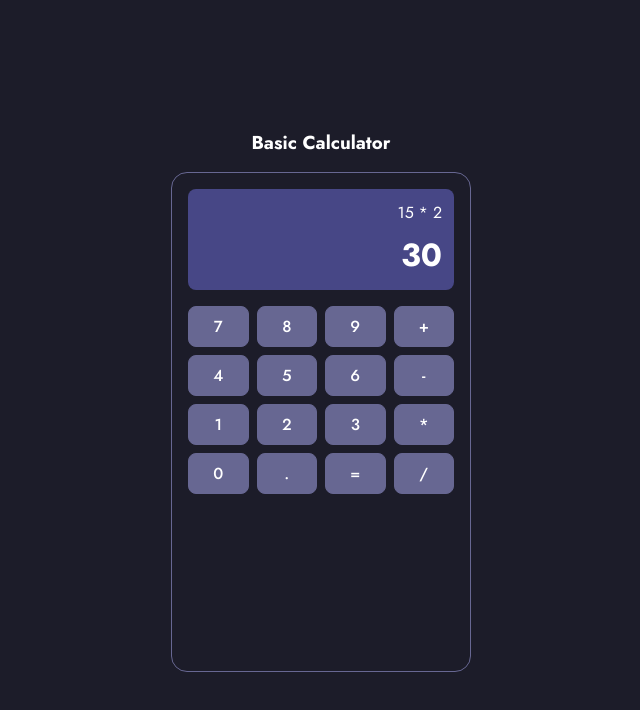
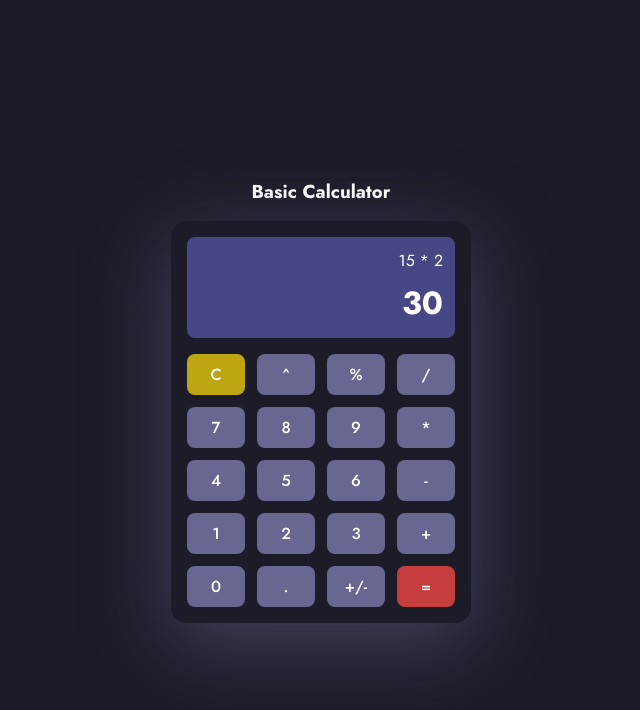
Before and after one commit to vignesh-antony/calculator-app, a React (Create React App) app: page / in a window 1280 px wide. Shown: the top 710 px of the page, without its empty margins (319-959 px from the left). Built offline with nearby package versions, Linux system fonts and the light colour scheme.

Commit message:
feat(calculator): changed button-style and constants

```diff
--- a/src/components/Button.tsx
+++ b/src/components/Button.tsx
@@ -1,42 +1,70 @@
 import React from "react";
 import styled from "styled-components";
+import { COLORS, ColorType } from "../constants";
 
-type ButtonVaraintType = "filled" | "outlined";
+export type ButtonVariantType = "solid" | "outline" | "ghost" | "text";
 
-const StyledButton = styled.button<{ $variant: ButtonVaraintType }>`
+const StyledButton = styled.button<{
+    $variant: ButtonVariantType;
+    $color: ColorType;
+}>`
     padding: 8px 16px;
-    background-color: ${({ $variant }) =>
-        $variant === "filled" ? "#676792" : "#ffffff"};
-    border: 1px solid #676792;
+    border: 1px solid transparent;
     border-radius: 8px;
     cursor: pointer;
-    color: ${({ $variant }) => ($variant === "filled" ? "#ffffff" : "#676792")};
     font-size: 16px;
     font-weight: 500;
     transition: all ease-in-out 0.1s;
     user-select: none;
+    outline: none;
 
-    &:hover {
-        background-color: ${({ $variant }) =>
-            $variant === "filled" ? "#ffffff" : "#676792"};
-        color: ${({ $variant }) =>
-            $variant === "filled" ? "#676792" : "#ffffff"};
-    }
+    ${({ $variant, $color }) =>
+        $variant === "solid" &&
+        `
+        background-color: ${COLORS[$color]?.[500]};
+        color: #ffffff;
+
+        &:hover, &:focus {
+            background-color: ${COLORS[$color]?.[900]};
+            box-shadow: inset 0 0 0 2px ${COLORS[$color]?.[500]};
+        }
+    `}
+
+    ${({ $variant, $color }) =>
+        $variant === "outline" &&
+        `
+        background-color: #ffffff;
+        color: ${COLORS[$color]?.[500]};
+        border-color: ${COLORS[$color]?.[500]};
+
+        &:hover, &:focus {
+            background-color:  ${COLORS[$color]?.[100]};
+        }
+    `}
 `;
 
 interface ButtonProps {
     label: string | number;
     disabled?: boolean;
-    variant?: ButtonVaraintType;
+    variant?: ButtonVariantType;
+    color?: ColorType;
+    onClick?: React.MouseEventHandler<HTMLButtonElement>;
 }
 
 const Button: React.FC<ButtonProps> = ({
     label = "Button Label",
-    variant = "filled",
+    variant = "solid",
+    color = "primary",
     disabled = false,
+    onClick = () => null,
 }) => {
     return (
-        <StyledButton $variant={variant} disabled={disabled}>
+        <StyledButton
+            $variant={variant}
+            $color={color}
+            disabled={disabled}
+            onClick={onClick}
+        >
             {label}
         </StyledButton>
     );
--- a/src/components/Calculator.tsx
+++ b/src/components/Calculator.tsx
@@ -1,50 +1,40 @@
 import React from "react";
-import styled from "styled-components";
 import Button from "./Button";
-import KeyContainer from "./KeyContainer";
 import ResultContainer from "./ResultContainer";
 import { DISPLAY_KEYS } from "../constants";
-
-const StyledCalcutator = styled.div`
-    display: flex;
-    justify-content: center;
-    align-items: center;
-    flex-direction: column;
-    width: 100%;
-    height: 100vh;
-    gap: 16px;
-    background-color: #1c1c29;
-    color: #ffffff;
-`;
-
-const StyledContainer = styled.div`
-    width: 300px;
-    height: 500px;
-    border: 1px solid #676792;
-    border-radius: 16px;
-    padding: 16px;
-    display: flex;
-    flex-direction: column;
-    gap: 16px;
-`;
+import { StyledCalcutator, StyledContainer, StyledKeysWrap } from "../styles";
 
 const Calculator = () => {
+    const handleOnClick = (value: string | number) => () => {
+        console.log(value);
+    };
+
     return (
         <StyledCalcutator>
             <h3>Basic Calculator</h3>
             <StyledContainer>
                 <ResultContainer />
-                <KeyContainer>
-                    {DISPLAY_KEYS.map((displayRow) => {
-                        return displayRow.map((displayKey, idx) => (
+                <StyledKeysWrap>
+                    {DISPLAY_KEYS.map(
+                        (
+                            {
+                                label,
+                                value,
+                                buttonVariant = "solid",
+                                buttonColor = "primary",
+                            },
+                            idx
+                        ) => (
                             <Button
-                                label={displayKey}
+                                label={label}
                                 key={idx}
-                                variant="filled"
+                                variant={buttonVariant}
+                                color={buttonColor}
+                                onClick={handleOnClick(value)}
                             />
-                        ));
-                    })}
-                </KeyContainer>
+                        )
+                    )}
+                </StyledKeysWrap>
             </StyledContainer>
         </StyledCalcutator>
     );
--- a/src/components/KeyContainer.tsx
+++ /dev/null
@@ -1,17 +0,0 @@
-import React from "react";
-import styled from "styled-components";
-
-const StyledKeyContainer = styled.div`
-    display: grid;
-    grid-template-columns: repeat(4, 1fr);
-    grid-template-rows: repeat(4, max-content);
-    grid-gap: 8px;
-`;
-
-const KeyContainer: React.FC<{ children: React.ReactNode }> = ({
-    children,
-}) => {
-    return <StyledKeyContainer>{children}</StyledKeyContainer>;
-};
-
-export default KeyContainer;
--- a/src/constants.ts
+++ b/src/constants.ts
@@ -1,6 +1,151 @@
-export const DISPLAY_KEYS = [
-    [7, 8, 9, "+"],
-    [4, 5, 6, "-"],
-    [1, 2, 3, "*"],
-    [0, ".", "=", "/"],
+import { CSSProperties } from "styled-components";
+import { ButtonVariantType } from "./components/Button";
+
+export type ColorType =
+    | "primary"
+    | "secondary"
+    | "tertiary"
+    | "warning"
+    | "error"
+    | "success"
+    | "special";
+
+export type ColorShade = "100" | "500" | "900";
+
+interface DisplayKeyType {
+    label: string;
+    value: string | number;
+    buttonVariant?: ButtonVariantType;
+    buttonColor?: ColorType;
+}
+
+export const COLORS: {
+    [K in ColorType]?: { [C in ColorShade]?: CSSProperties["color"] };
+} = {
+    primary: {
+        "100": "#e8e8ff",
+        "500": "#676792",
+        "900": "#1c1c29",
+    },
+    secondary: {
+        "100": "#ffe8fc",
+        "500": "#bb2aa3",
+        "900": "#640760",
+    },
+    warning: {
+        "100": "#fdf6cd",
+        "500": "#bea512",
+        "900": "#524007",
+    },
+    error: {
+        "100": "#fdcdcd",
+        "500": "#c53d3d",
+        "900": "#7a0a0a",
+    },
+    success: {
+        "100": "#cdfdcf",
+        "500": "#31a536",
+        "900": "#064e10",
+    },
+    special: {
+        "100": "#cde3fd",
+        "500": "#315aa5",
+        "900": "#061f4e",
+    },
+};
+
+export enum OPERATORS {
+    ADD = "+",
+    SUBTRACT = "-",
+    MULTIPLY = "*",
+    DIVIDE = "/",
+    POWER = "^",
+    MODULUS = "%",
+    EQUALS = "=",
+    NEGATE = "+-",
+}
+
+export const DISPLAY_KEYS: DisplayKeyType[] = [
+    {
+        label: "C",
+        value: "C",
+        buttonColor: "warning",
+    },
+    {
+        label: "^",
+        value: OPERATORS.POWER,
+    },
+    {
+        label: "%",
+        value: OPERATORS.MODULUS,
+    },
+    {
+        label: "/",
+        value: OPERATORS.DIVIDE,
+    },
+    {
+        label: "7",
+        value: 7,
+    },
+    {
+        label: "8",
+        value: 8,
+    },
+    {
+        label: "9",
+        value: 9,
+    },
+    {
+        label: "*",
+        value: OPERATORS.MULTIPLY,
+    },
+    {
+        label: "4",
+        value: 4,
+    },
+    {
+        label: "5",
+        value: 5,
+    },
+    {
+        label: "6",
+        value: 6,
+    },
+    {
+        label: "-",
+        value: OPERATORS.SUBTRACT,
+    },
+    {
+        label: "1",
+        value: 1,
+    },
+    {
+        label: "2",
+        value: 2,
+    },
+    {
+        label: "3",
+        value: 3,
+    },
+    {
+        label: "+",
+        value: OPERATORS.ADD,
+    },
+    {
+        label: "0",
+        value: 0,
+    },
+    {
+        label: ".",
+        value: ".",
+    },
+    {
+        label: "+/-",
+        value: OPERATORS.NEGATE,
+    },
+    {
+        label: "=",
+        value: OPERATORS.EQUALS,
+        buttonColor: "error",
+    },
 ];
--- /dev/null
+++ b/src/styles.tsx
@@ -0,0 +1,29 @@
+import styled from "styled-components";
+
+export const StyledCalcutator = styled.div`
+    display: flex;
+    justify-content: center;
+    align-items: center;
+    flex-direction: column;
+    width: 100%;
+    height: 100vh;
+    gap: 16px;
+    background-color: #1c1c29;
+    color: #ffffff;
+`;
+
+export const StyledContainer = styled.div`
+    width: 300px;
+    border-radius: 16px;
+    padding: 16px;
+    display: flex;
+    flex-direction: column;
+    gap: 16px;
+    box-shadow: 0px 20px 80px rgba(103, 103, 146, 0.5);
+`;
+
+export const StyledKeysWrap = styled.div`
+    display: grid;
+    grid-template-columns: repeat(4, 1fr);
+    grid-gap: 12px;
+`;
```
